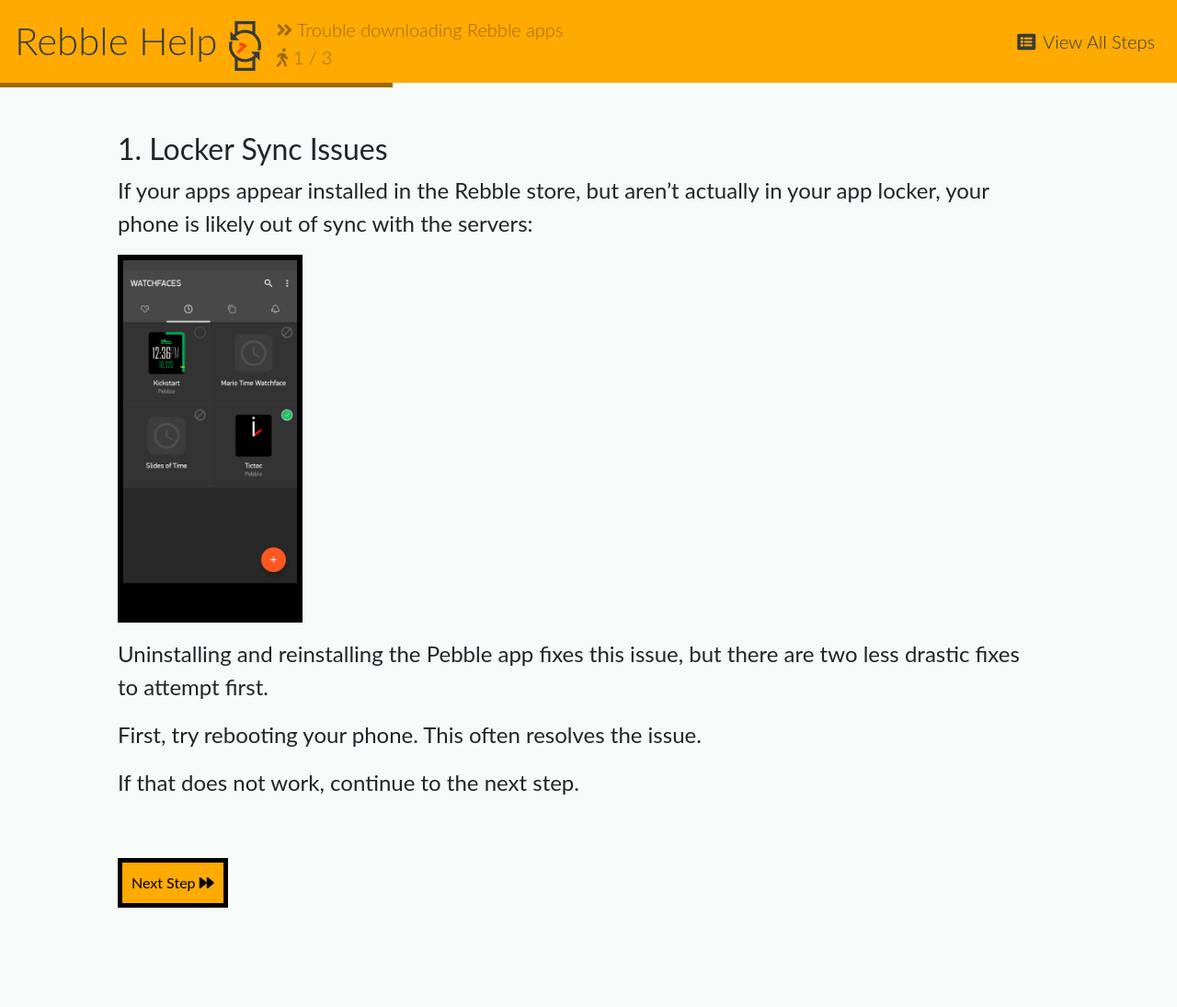
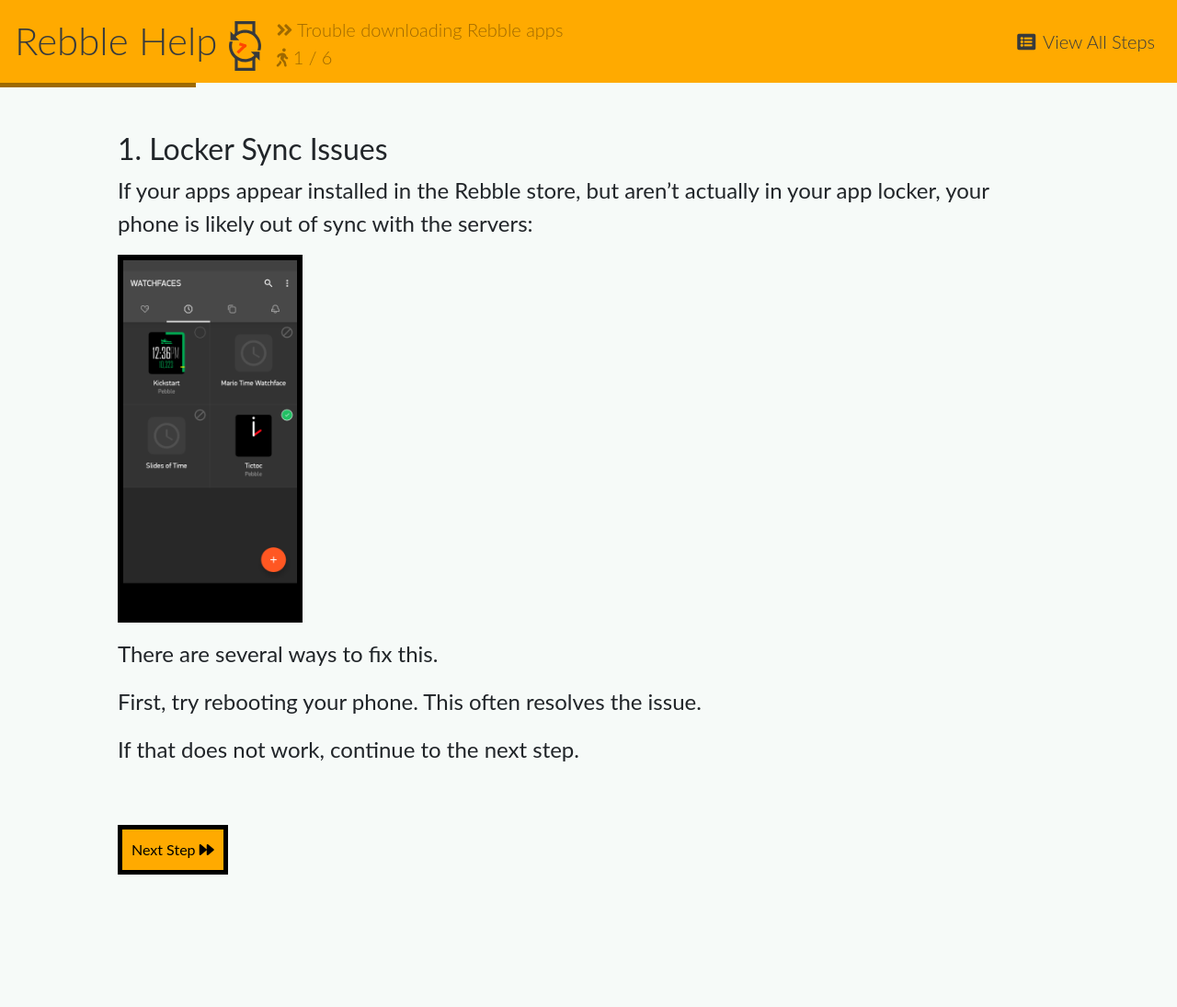
Before and after one commit to pebble-dev/rebble-help, a Jekyll site: the page built from _topic/lockerSync.md, in a window 1280 px wide. Shown: the whole page at 92% size. Built offline with Jekyll 4.4.1, drawn with Linux system fonts in a browser that asks for light colours; nearby versions of some CDN libraries; after the commit the page ends 1059 px from its top, so only the background shows below that; part of the change alters nothing that is shown.

Commit message:
Update lockerSync.md
Updated this according to [@clach04's](https://github.com/clach04) [PR #17]( )https://github.com/pebble-dev/rebble-help/pull/17)

Also restructured some of the instructions!

```diff
--- a/_topic/lockerSync.md
+++ b/_topic/lockerSync.md
@@ -14,26 +14,43 @@ If your apps appear installed in the Rebble store, but aren't actually in your a
 
 ![](/images/lockersync/2.png)
 
-Uninstalling and reinstalling the Pebble app fixes this issue, but there are two less drastic fixes to attempt first.
-
+There are several ways to fix this.
 
 First, try rebooting your phone. This often resolves the issue.
 
 If that does not work, continue to the next step.
 
-# Manually downloading the app
 
-If the Rebble servers think your app or face is already installed, you can manually download it to fix the problem.
+# Log in again on the app
+
+In the Pebble app, open Settings and scroll down to "Account > Logged In (email here)". Press to log out of your account.
+
+Press again to log in.
+
+If that does not work, continue to the next step.
+
+
+# Re-connect to Rebble.io
+
+Re-run https://boot.rebble.io/. ([Read about it here.](/boot))
+
+If that does not work, continue to the next step.
+
+
+# Manually downloading the app or watchface
+
+If the Rebble servers think your app or watchface is already installed, you can manually download it to fix the problem.
 
 Open [https://apps.rebble.io/en_US/watchapps?dev_settings=true](https://apps.rebble.io/en_US/watchapps?dev_settings=true) on your phone.
 
 <notmobile>
 You can scan this QR code to go there:
 
-<qr url="https://apps.rebble.io/en_US/watchapps?dev_settings=true" />
+   <qr url="https://apps.rebble.io/en_US/watchapps?dev_settings=true" />
 </notmobile>
 
 Search for the app or watchface that is out of sync.
+
 
 # Download the .pbw
 
@@ -43,6 +60,15 @@ At the bottom of the store page you'll see an option 'download pbw'. Tap it.
 
 Once the .pbw file downloads, find the file and open it with the Pebble app.
 
-If you don't get the option to open the file with the Pebble app, [click here](/sideloading/)
+If you do not get the option to open the file with the Pebble app, [click here](/sideloading/)
 
 The app will now be installed and no longer out of sync with Rebble.
+
+
+# Reinstalling Pebble app
+
+The final way is to uninstall and reinstall the Pebble app (highly NOT recommended for iPhone/iPad users)
+
+Instructions can be found [here](/setup)
+
+If you have any other questions, [contact us on Discord!](/discord)
```
